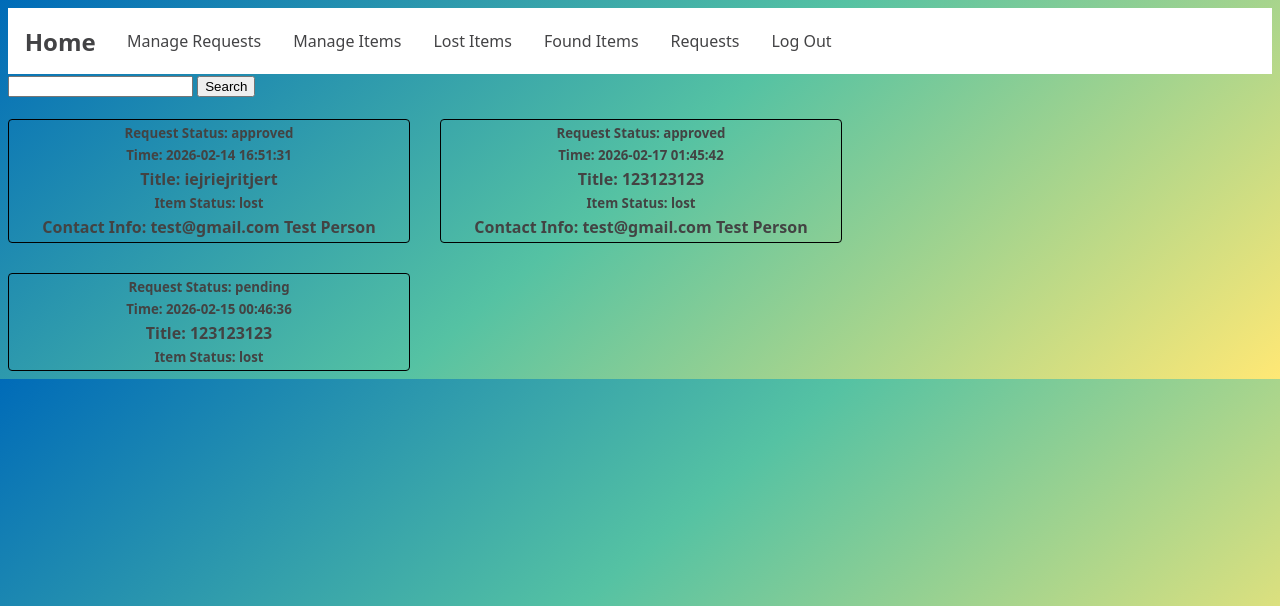
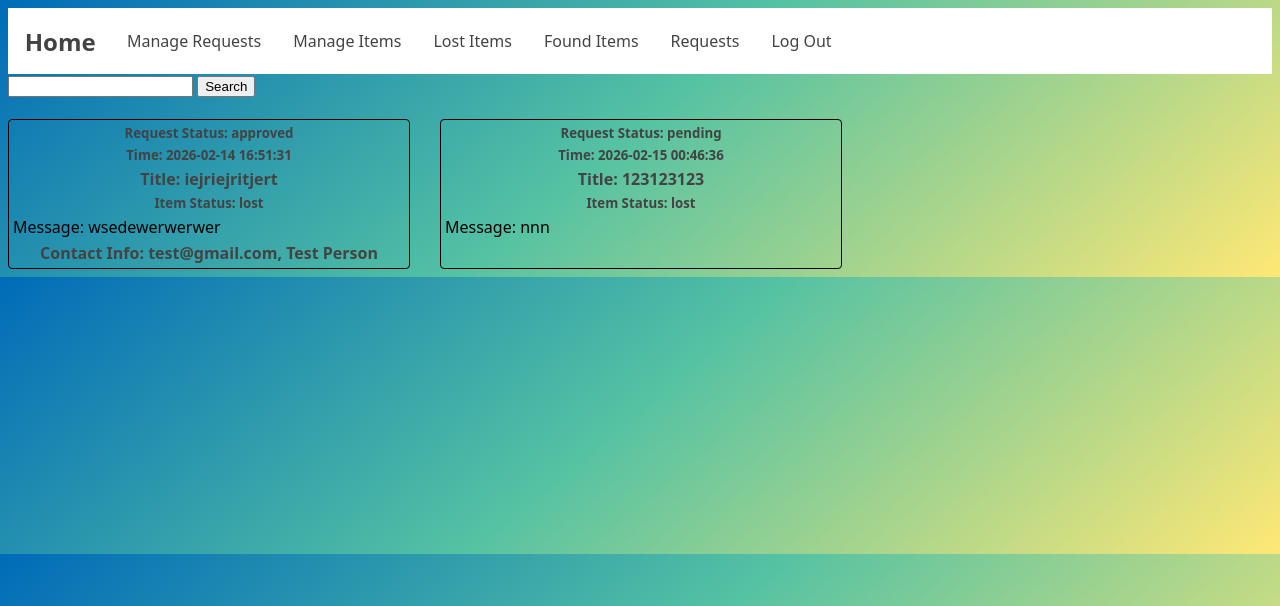
Before and after one commit to ritumaiti2009/CAC_Proj, a Flask app: page /requests in a window 1280 px wide. Shown: the top 606 px of the page. Run offline with Flask 3, Linux system fonts and the light colour scheme; a user stored in the database is signed in; data comes from the database, SQL or seed files in the repository; both versions use the stored data as it was after the commit.

Commit message:
Fixed Requests issue

```diff
--- a/app.py
+++ b/app.py
@@ -440,7 +440,7 @@ def requests():
                       SELECT
                       items.title AS title,
                       items.status AS item_status,
-                      requests.message AS messgage,
+                      requests.message AS message,
                       datetime(requests.date_requested, 'localtime') AS date_requested,
                       requests.image_path AS image_path,
                       requests.status AS request_status
@@ -448,11 +448,11 @@ def requests():
                       items.name AS name
                       FROM requests
                       INNER JOIN items ON requests.item_id = items.id
-                      WHERE requests.status = 'approved'
+                      WHERE requests.status = 'approved' AND requests.user_id = ?
                       AND (requests.message LIKE ? OR
                       items.title LIKE ? OR items.description LIKE ?)
                       """,
-                      (f"%{keyword}%", f"%{keyword}%", f"%{keyword}%"),
+                      (session.get("user_id"), f"%{keyword}%", f"%{keyword}%", f"%{keyword}%")
             )
             requests_list = c.fetchall()
 
@@ -462,17 +462,17 @@ def requests():
                       SELECT
                       items.title AS title,
                       items.status AS item_status,
-                      requests.message AS messgage,
+                      requests.message AS message,
                       datetime(requests.date_requested, 'localtime') AS date_requested,
                       requests.image_path AS image_path,
                       requests.status AS request_status
                       FROM requests
                       INNER JOIN items ON requests.item_id = items.id
-                      WHERE NOT requests.status = 'approved'
+                      WHERE NOT requests.status = 'approved' AND requests.user_id = ?
                       AND (requests.message LIKE ? OR
                       items.title LIKE ? OR items.description LIKE ?)
                       """,
-                      (f"%{keyword}%", f"%{keyword}%", f"%{keyword}%"),
+                      (session.get("user_id"), f"%{keyword}%", f"%{keyword}%", f"%{keyword}%")
             )
             requests_list.extend(c.fetchall())
 
@@ -491,7 +491,7 @@ def requests():
                       SELECT
                       items.title AS title,
                       items.status AS item_status,
-                      requests.message AS messgage,
+                      requests.message AS message,
                       datetime(requests.date_requested, 'localtime') AS date_requested,
                       requests.image_path AS image_path,
                       requests.status AS request_status,
@@ -499,8 +499,9 @@ def requests():
                       items.name AS name
                       FROM requests
                       INNER JOIN items ON requests.item_id = items.id
-                      WHERE requests.status = 'approved'
-                      """
+                      WHERE requests.status = 'approved' AND requests.user_id = ?
+                      """,
+                      (session.get("user_id"),)
             )
             requests_list = c.fetchall()
 
@@ -510,14 +511,15 @@ def requests():
                       SELECT
                       items.title AS title,
                       items.status AS item_status,
-                      requests.message AS messgage,
+                      requests.message AS message,
                       datetime(requests.date_requested, 'localtime') AS date_requested,
                       requests.image_path AS image_path,
                       requests.status AS request_status
                       FROM requests
                       INNER JOIN items ON requests.item_id = items.id
-                      WHERE requests.status != 'approved'
-                      """
+                      WHERE requests.status != 'approved' AND requests.user_id = ?
+                      """,
+                      (session.get("user_id"),)
             )
             requests_list.extend(c.fetchall())
 
--- a/templates/requests.html
+++ b/templates/requests.html
@@ -11,10 +11,11 @@
             <h5>Time: {{ request["date_requested"] }}</h5>
             <h4>Title: {{ request["title"] }}</h4>
             <h5>Item Status: {{ request["item_status"] }}</h5>
+            <p>Message: {{ request["message"] }}</p>
             {% if request["email"] and request["name"] %}
                 <h4>
                     Contact Info:
-                    {{ request["email"] }}
+                    {{ request["email"] }},
                     {{ request["name"] }}
                 </h4>
             {% endif %}
```
Also changed, not shown: database.db.
